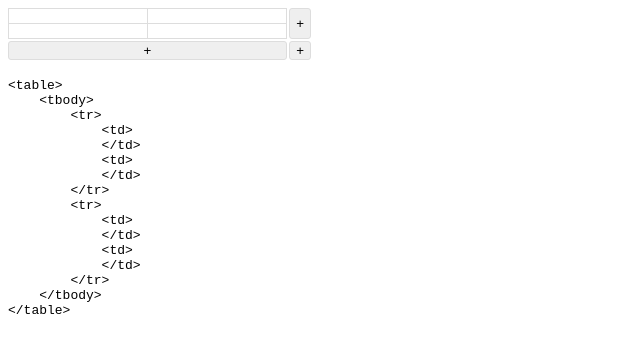
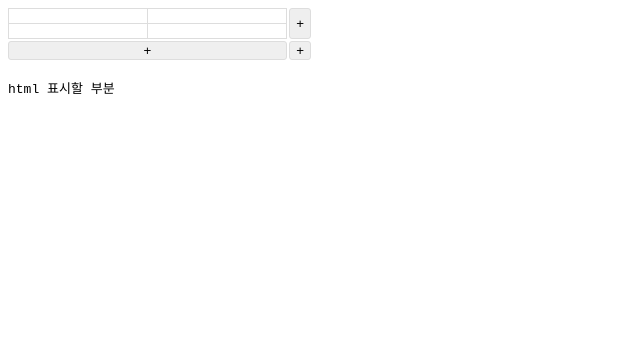
Before and after one commit to lauichan/table-generator, a React (Vite) app: page / in a window 1280 px wide. Shown: the top 352 px of the page, without its empty margins (0-640 px from the left). Built offline with nearby package versions, Linux system fonts and the light colour scheme.

Commit message:
fix: html 표시부분 임시제거

```diff
--- a/src/App.tsx
+++ b/src/App.tsx
@@ -32,15 +32,10 @@ function App() {
     });
   };
 
-  useEffect(() => {
-    const html = renderToStaticMarkup(<Table table={table} />);
-    setHtmlString(html);
-  }, [table]);
-
   return (
     <>
       <TableEditor table={table} addRowColumn={addRowColumn} />
-      <pre>{formatHtml(htmlString)}</pre>
+      <pre>html 표시할 부분</pre>
     </>
   );
 }
```
